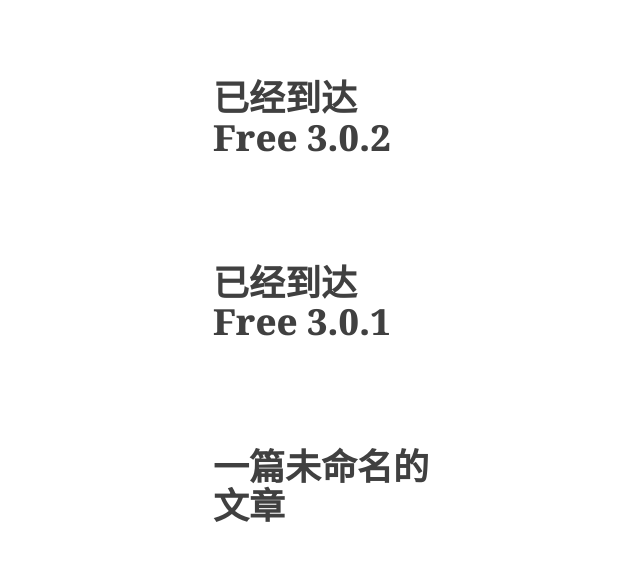
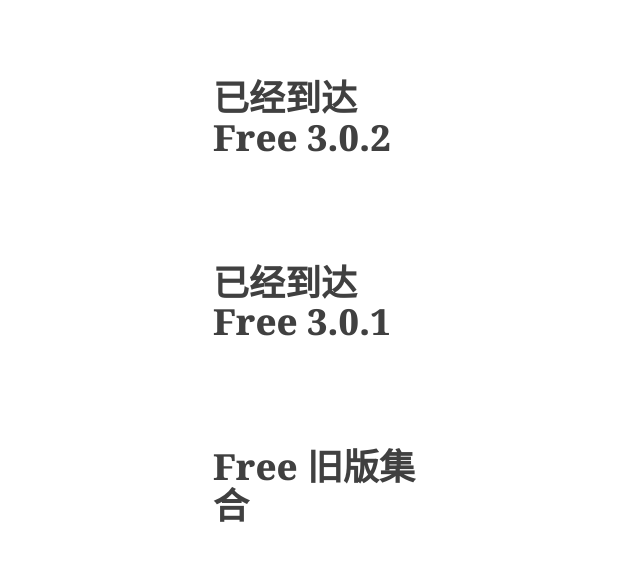
Before and after one commit to iceas/iceas.github.io, a plain HTML site: page index.html in a window 1280 px wide. Shown: the part 759-1320 px from the top of the page, without its empty margins (52-692 px from the left). Drawn offline with nearby package versions, Linux system fonts and the light colour scheme.

Commit message:
Site updated: 2018-12-23 12:13:59

```diff
--- a/index.html
+++ b/index.html
@@ -108,7 +108,7 @@
                     <div class="post-preview">
     <a href="/2015/05/25/Old/">
         <h2 class="post-title">
-            一篇未命名的文章
+            Free 旧版集合
         </h2>
 
     </a>
```
Also changed, not shown: 2015/05/25/Old/index.html (+2 -2 lines), archives/2015/05/index.html (+1 -1 lines), archives/2015/index.html (+1 -1 lines), archives/index.html (+1 -1 lines).
